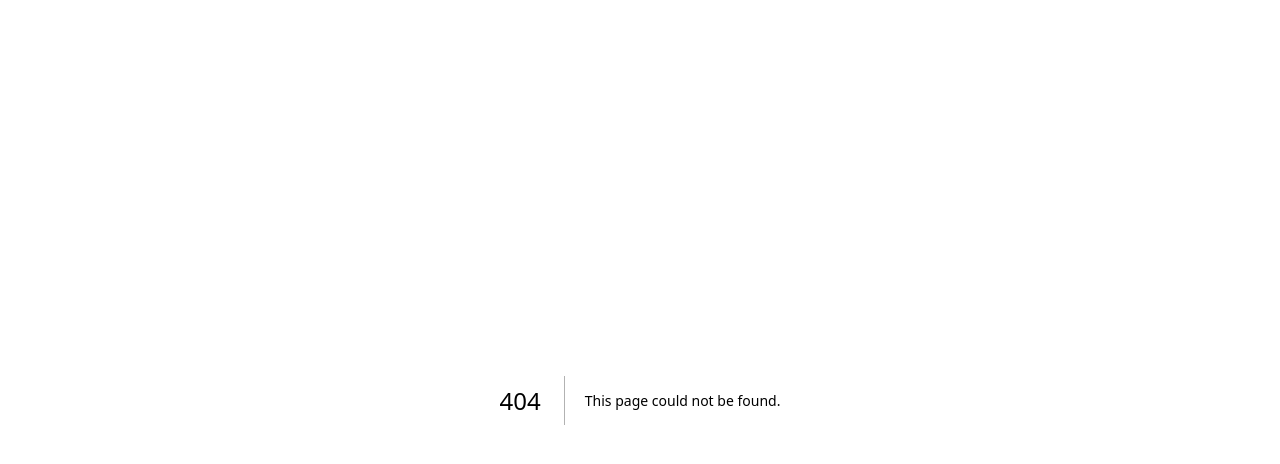
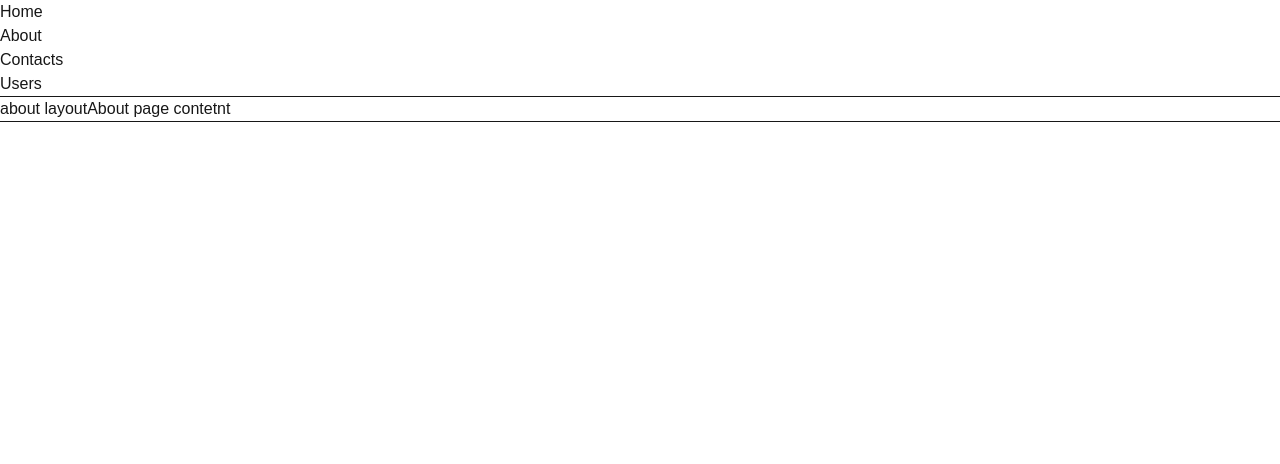
Before and after one commit to yu-nykanorova/nextjs_practice, a Next.js app: page /about in a window 1280 px wide. Before the commit this address had no page. Shown: the top 464 px of the page. Built offline with nearby package versions, Linux system fonts and the light colour scheme.

Commit message:
added examples of NextJS routing, added .idea to .gitignore

```diff
--- /dev/null
+++ b/src/app/(public)/about/layout.tsx
@@ -0,0 +1,19 @@
+import React from 'react';
+import {Metadata} from "next";
+
+export const metadata: Metadata = {
+    title: "AboutLayout metadata"
+}
+
+type Props = {children: React.ReactNode};
+
+const AboutLayout = ({children}: Props) => {
+    return (
+        <div>
+            about layout
+            {children}
+        </div>
+    );
+};
+
+export default AboutLayout;
--- /dev/null
+++ b/src/app/(public)/about/page.tsx
@@ -0,0 +1,7 @@
+const AboutPage = () => {
+    return (
+        <>About page contetnt</>
+    );
+};
+
+export default AboutPage;
--- /dev/null
+++ b/src/app/(public)/contacts/layout.tsx
@@ -0,0 +1,19 @@
+import React from 'react';
+import {Metadata} from "next";
+
+export const metadata: Metadata = {
+    title: "ContactsLayout metadata"
+}
+
+type Props = {children: React.ReactNode};
+
+const ContactsLayout = ({children}: Props) => {
+    return (
+        <div>
+            contacts layout
+            {children}
+        </div>
+    );
+};
+
+export default ContactsLayout;
--- /dev/null
+++ b/src/app/(public)/contacts/page.tsx
@@ -0,0 +1,10 @@
+
+const ContactsPage = () => {
+    return (
+        <div>
+            Contacts page content
+        </div>
+    );
+};
+
+export default ContactsPage;
--- /dev/null
+++ b/src/app/(public)/users/[id]/layout.tsx
@@ -0,0 +1,17 @@
+import {Metadata} from "next";
+
+export const metadata: Metadata = {
+    title: "UserLayout metadata"
+}
+
+type Props = {children: React.ReactNode};
+
+const UserLayout = ({children}: Props) => {
+    return (
+        <div>
+            {children}
+        </div>
+    );
+};
+
+export default UserLayout;
--- /dev/null
+++ b/src/app/(public)/users/[id]/page.tsx
@@ -0,0 +1,26 @@
+import {FC} from "react";
+import {Metadata} from "next";
+
+type Props = {
+    params: {id:string};
+}
+
+export const generateMetadata = async ({params}: Props):Promise<Metadata> => {
+    let {id} = await params;
+
+    return {
+        title: `Users Page title ${id}`,
+    }
+}
+
+const UserPage:FC<Props> = async ({params}) => {
+    const {id} = await params;
+    console.log(id);
+    return (
+        <div>
+            User page content {id}
+        </div>
+    );
+};
+
+export default UserPage;
--- /dev/null
+++ b/src/app/(public)/users/layout.tsx
@@ -0,0 +1,16 @@
+import {Metadata} from "next";
+
+export const metadata: Metadata = {
+    title: "UsersLayout metadata"
+}
+
+type Props = {children: React.ReactNode};
+const UsersLayout = ({children}: Props) => {
+    return (
+        <div>
+            {children}
+        </div>
+    );
+};
+
+export default UsersLayout;
--- /dev/null
+++ b/src/app/(public)/users/page.tsx
@@ -0,0 +1,9 @@
+const UsersPage = () => {
+    return (
+        <>
+            Users page content
+        </>
+    );
+};
+
+export default UsersPage;
--- a/src/app/layout.tsx
+++ b/src/app/layout.tsx
@@ -1,6 +1,7 @@
 import type { Metadata } from "next";
 import { Geist, Geist_Mono } from "next/font/google";
 import "./globals.css";
+import {Menu} from "@/src/components/menu/Menu";
 
 const geistSans = Geist({
   variable: "--font-geist-sans",
@@ -27,7 +28,11 @@ export default function RootLayout({
       lang="en"
       className={`${geistSans.variable} ${geistMono.variable} h-full antialiased`}
     >
-      <body className="min-h-full flex flex-col">{children}</body>
+      <body className="min-h-full flex flex-col">
+      <Menu/>
+      {children}
+      <hr/>
+      </body>
     </html>
   );
 }
--- /dev/null
+++ b/src/components/menu/Menu.tsx
@@ -0,0 +1,23 @@
+import Link from "next/dist/client/link";
+
+export const Menu = () => {
+    return (
+        <div>
+            <ul>
+                <li>
+                    <Link href="/">Home</Link>
+                </li>
+                <li>
+                    <Link href="/about">About</Link>
+                </li>
+                <li>
+                    <Link href="/contacts">Contacts</Link>
+                </li>
+                <li>
+                    <Link href="/users">Users</Link>
+                </li>
+            </ul>
+            <hr/>
+        </div>
+    );
+};
```
Also changed, not shown: 2 other files (tests, documents, lock files or other folders).
